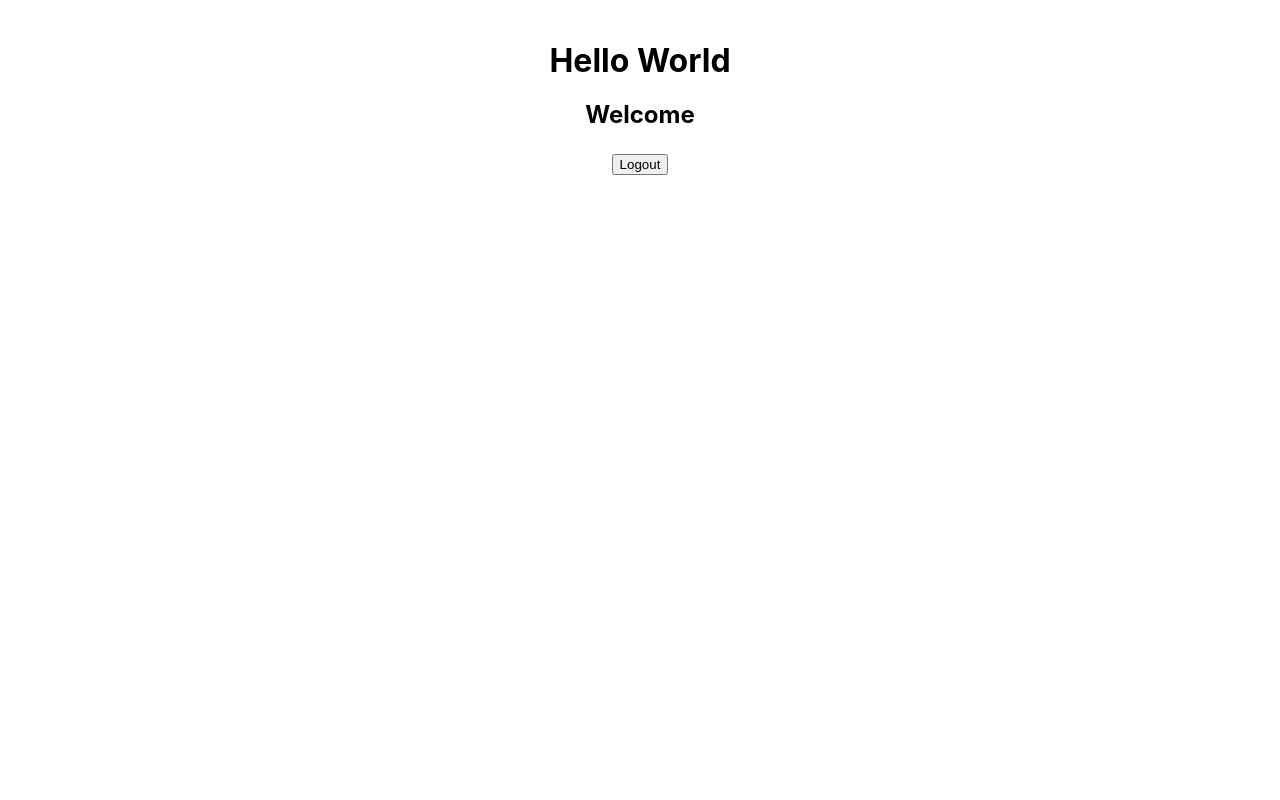
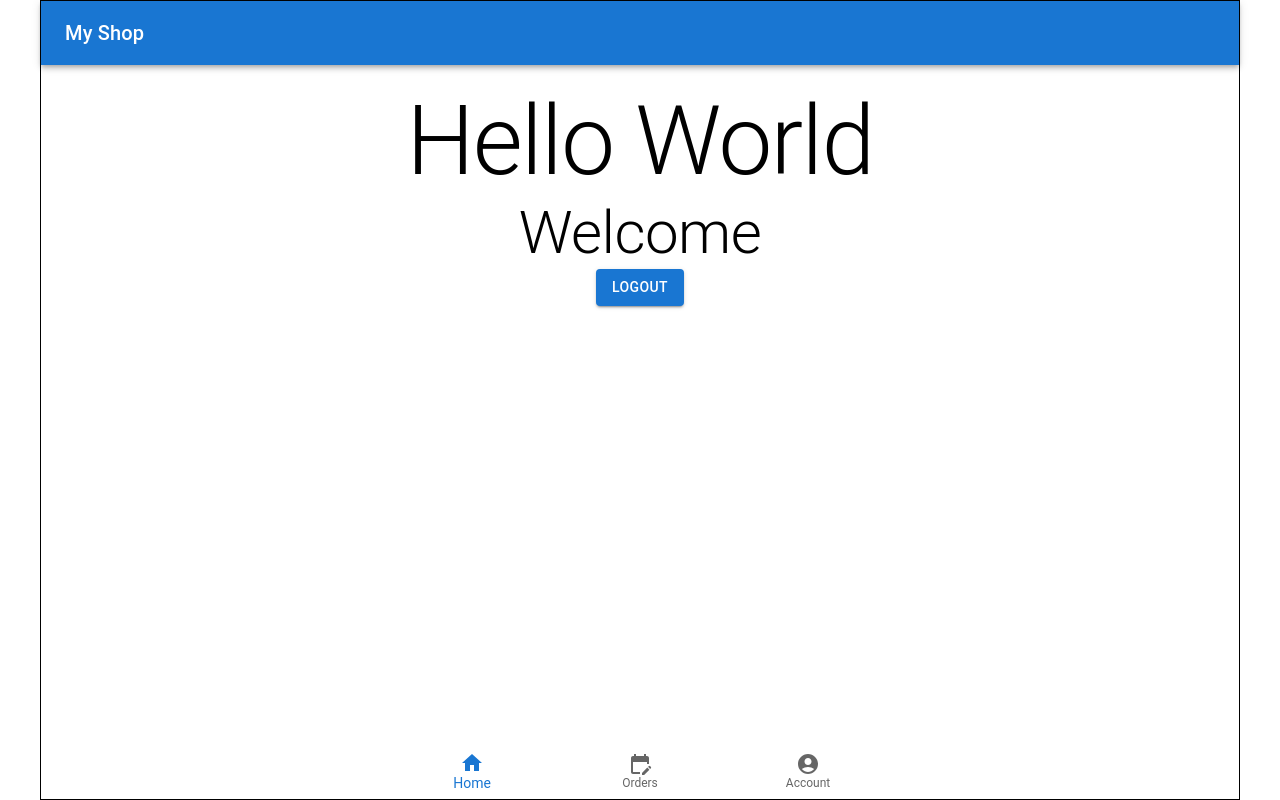
Before and after one commit to deokgonkim/site-public, a React (Create React App) app in the folder apps/shop/: page /shop/home in a window 1280 px wide. Built offline with nearby package versions, Linux system fonts and the light colour scheme; no server answers; sample sign-in values are in the browser's storage.

Commit message:
feat: basic layout and import MUI

```diff
--- a/apps/shop/package.json
+++ b/apps/shop/package.json
@@ -4,6 +4,10 @@
   "private": true,
   "homepage": "/shop",
   "dependencies": {
+    "@emotion/react": "^11.13.3",
+    "@emotion/styled": "^11.13.0",
+    "@mui/icons-material": "^6.1.6",
+    "@mui/material": "^6.1.6",
     "@testing-library/jest-dom": "^5.17.0",
     "@testing-library/react": "^13.4.0",
     "@testing-library/user-event": "^13.5.0",
--- a/apps/shop/public/index.html
+++ b/apps/shop/public/index.html
@@ -3,10 +3,7 @@
   <head>
     <meta charset="utf-8" />
     <link rel="icon" href="%PUBLIC_URL%/favicon.ico" />
-    <!-- <meta
-      name="viewport"
-      content="width=device-width, initial-scale=1, maximum-scale=1, user-scalable=no"
-    /> -->
+    <meta name="viewport" content="width=device-width, initial-scale=1.0" />
     <meta name="theme-color" content="#000000" />
     <meta
       name="description"
--- a/apps/shop/src/App.js
+++ b/apps/shop/src/App.js
@@ -5,11 +5,14 @@ import LoginPage from './pages/login';
 import ReturnPage from './pages/return';
 import HomePage from './pages/home';
 import './App.css';
+import { MainLayout } from './layout/layout';
+import { BlankLayout } from './layout/blankLayout';
 
 function App() {
   return (
     <BrowserRouter basename={basePath}>
       <Routes>
+        <Route element={isAuthenticated() ? <MainLayout /> : <BlankLayout />}>
           <Route
             path="/"
             element={
@@ -25,10 +28,15 @@ function App() {
           <Route
             path="/home"
             element={
-            isAuthenticated() ? <HomePage /> : <Navigate replace to="/login" />
+              isAuthenticated() ? (
+                <HomePage />
+              ) : (
+                <Navigate replace to="/login" />
+              )
             }
           />
           <Route path="/return" element={<ReturnPage />} />
+        </Route>
       </Routes>
     </BrowserRouter>
   );
--- a/apps/shop/src/api.js
+++ b/apps/shop/src/api.js
@@ -10,6 +10,11 @@ export const config = {
 // console.log('Amazon Cognito client ID: ', config.clientId);
 
 export const basePath = packageJson.homepage || '';
+
+export const logout = async () => {
+  sessionStorage.clear();
+  document.location.href = `${basePath}/`;
+};
 
 export const oauth2Token = async (code) => {
   const url = config.hostedUiUrl + '/oauth2/token';
--- /dev/null
+++ b/apps/shop/src/layout/blankLayout.jsx
@@ -0,0 +1,18 @@
+import { Container, Typography } from '@mui/material';
+import { Outlet } from 'react-router-dom';
+
+export const BlankLayout = () => {
+  return (
+    <Container
+      style={{
+        minHeight: '100vh',
+        display: 'flex',
+        flexDirection: 'column',
+        border: '1px solid black',
+        padding: 0,
+      }}
+    >
+      <Outlet />
+    </Container>
+  );
+};
--- /dev/null
+++ b/apps/shop/src/layout/layout.jsx
@@ -0,0 +1,44 @@
+import { Container, Typography } from '@mui/material';
+import { Outlet } from 'react-router-dom';
+import AppBar from '@mui/material/AppBar';
+import Toolbar from '@mui/material/Toolbar';
+import BottomNavigation from '@mui/material/BottomNavigation';
+import BottomNavigationAction from '@mui/material/BottomNavigationAction';
+import HomeIcon from '@mui/icons-material/Home';
+import EditCalendarIcon from '@mui/icons-material/EditCalendar';
+import AccountCircleIcon from '@mui/icons-material/AccountCircle';
+import { useState } from 'react';
+
+export const MainLayout = () => {
+  const [value, setValue] = useState(0);
+  return (
+    <Container
+      style={{
+        minHeight: '100vh',
+        display: 'flex',
+        flexDirection: 'column',
+        border: '1px solid black',
+        padding: 0,
+      }}
+    >
+      <AppBar position="static">
+        <Toolbar>
+          <Typography variant="h6">My Shop</Typography>
+        </Toolbar>
+      </AppBar>
+      <Outlet />
+      <BottomNavigation
+        value={value}
+        onChange={(event, newValue) => {
+          setValue(newValue);
+        }}
+        showLabels
+        style={{ marginTop: 'auto' }}
+      >
+        <BottomNavigationAction label="Home" icon={<HomeIcon />} />
+        <BottomNavigationAction label="Orders" icon={<EditCalendarIcon />} />
+        <BottomNavigationAction label="Account" icon={<AccountCircleIcon />} />
+      </BottomNavigation>
+    </Container>
+  );
+};
--- a/apps/shop/src/pages/home.jsx
+++ b/apps/shop/src/pages/home.jsx
@@ -1,23 +1,24 @@
 import { useNavigate } from 'react-router-dom';
+import { Container, Typography, Button } from '@mui/material';
+import { currentUser } from '../session';
+import { logout } from '../api';
 import './home.css';
-import { currentUser } from '../session';
 
 const HomePage = () => {
   const navigate = useNavigate();
   const user = currentUser();
   const handleLogout = () => {
-    sessionStorage.clear();
-    navigate('/login');
+    logout();
   };
 
   return (
-    <div className="container">
-      <h1>Hello World</h1>
-      <h2>Welcome {user?.['cognito:username']}</h2>
-      <button type="button" onClick={handleLogout}>
+    <Container maxWidth="sm" style={{ textAlign: 'center', marginTop: '20px' }}>
+      <Typography variant="h1">Hello World</Typography>
+      <Typography variant="h2">Welcome {user?.['cognito:username']}</Typography>
+      <Button variant="contained" color="primary" onClick={handleLogout}>
         Logout
-      </button>
-    </div>
+      </Button>
+    </Container>
   );
 };
 
```
Also changed, not shown: 1 other file (tests, documents, lock files or other folders). Lines whose indentation alone changed are shown as unchanged.
